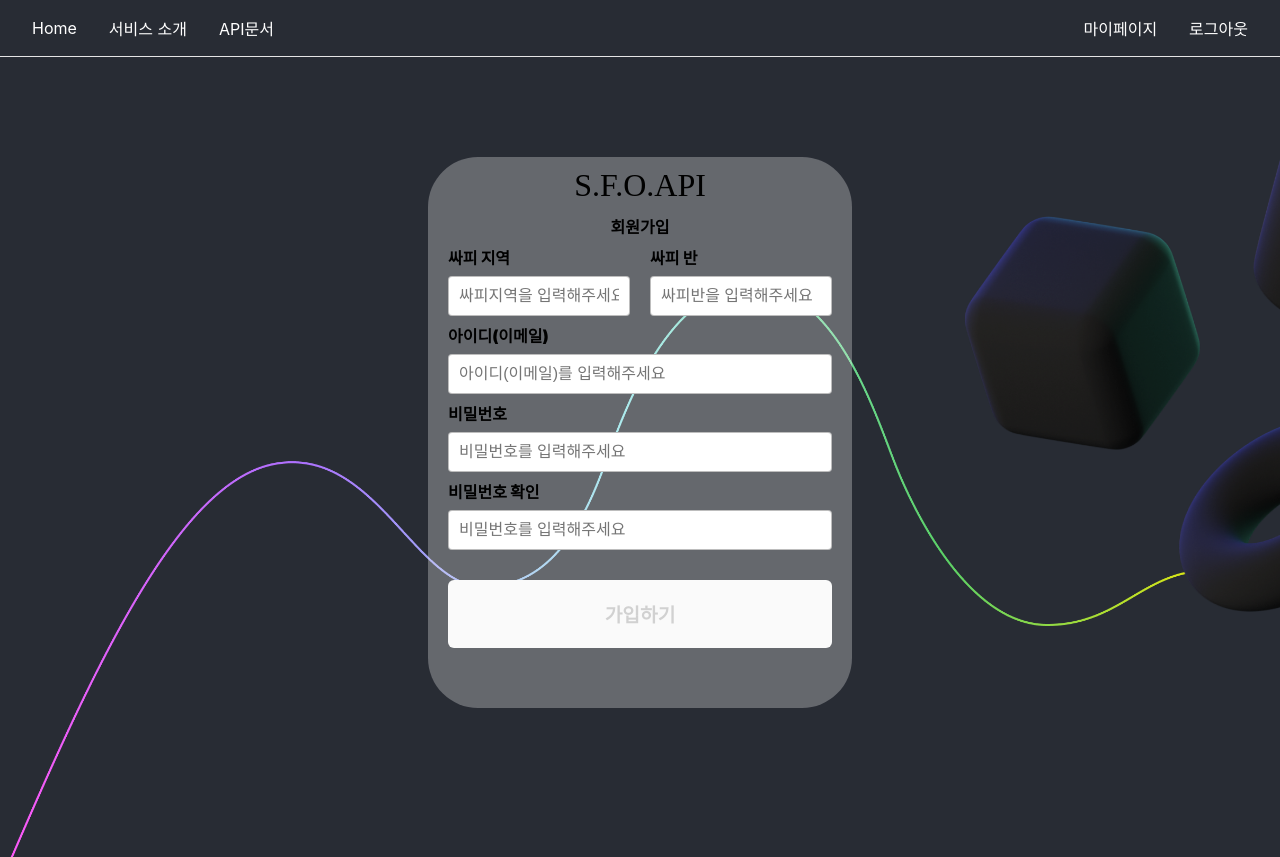
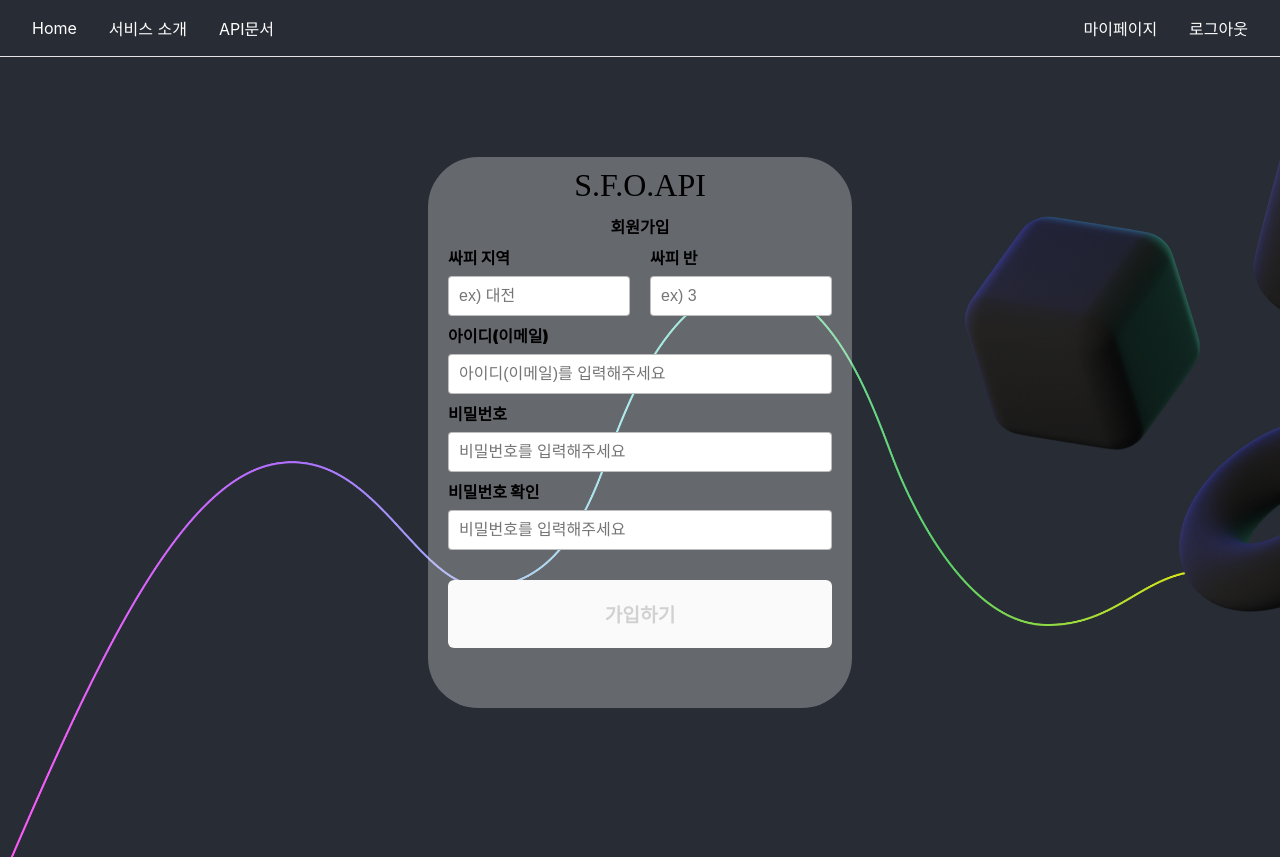
Before and after one commit to giyeon-dev/finance-api, a React (Create React App) app in the folder front-end/: page /signup in a window 1280 px wide. Built offline with nearby package versions, Linux system fonts and the light colour scheme; a web font is replaced by a local one.

Commit message:
fix: redirectURI

```diff
--- a/front-end/src/components/signup/Signup.js
+++ b/front-end/src/components/signup/Signup.js
@@ -88,7 +88,7 @@ const Signup = () => {
                             value={ssafyArea}
                             onChange={handleSsafyArea}
                             className={styles.signupInput2}
-                            placeholder="싸피지역을 입력해주세요"
+                            placeholder="ex) 대전"
                         />
                     </div>
                     <div className={styles.classBox}>
@@ -101,7 +101,7 @@ const Signup = () => {
                             value={ssafyClass}
                             onChange={handleSsafyClass}
                             className={styles.signupInput2}
-                            placeholder="싸피반을 입력해주세요"
+                            placeholder="ex) 3"
                         />
                     </div>
                 </div>
```
